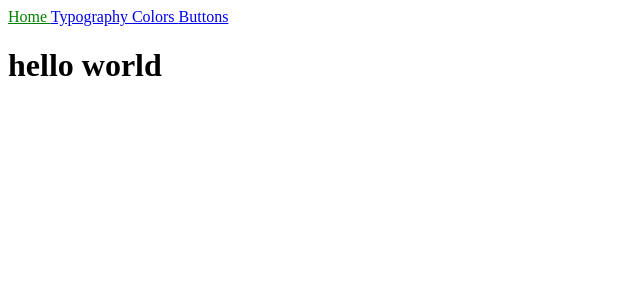
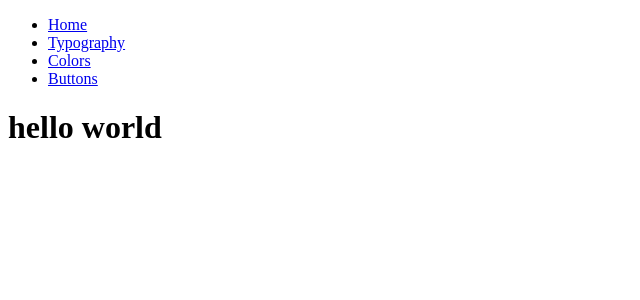
Before and after one commit to superlanding/beyond, a Jekyll site: the page built from index.html, in a window 1280 px wide. Shown: the top 300 px of the page, without its empty margins (0-640 px from the left). Built offline with Jekyll 4.4.1, drawn with Linux system fonts in a browser that asks for light colours.

Commit message:
conditionally apply class to nav item

```diff
--- a/_includes/nav.html
+++ b/_includes/nav.html
@@ -1,7 +1,13 @@
-<nav>
-  {% for item in site.data.nav %}
-    <a href="{{ item.link }}" {% if page.url == item.link %} class="current" {% endif %}>
-      {{ item.name }}
-    </a>
-  {% endfor %}
+<nav class="nav">
+  <ul>
+    {% for item in site.data.nav %}
+      <li>
+        {% if page.url == item.link %}
+          <a href="{{ item.link }}" class="nav-item active">{{ item.name }}</a>
+        {% else %}
+          <a href="{{ item.link }}" class="nav-item">{{ item.name }}</a>
+        {% endif %}
+      </li>
+    {% endfor %}
+  </ul>
 </nav>
```
